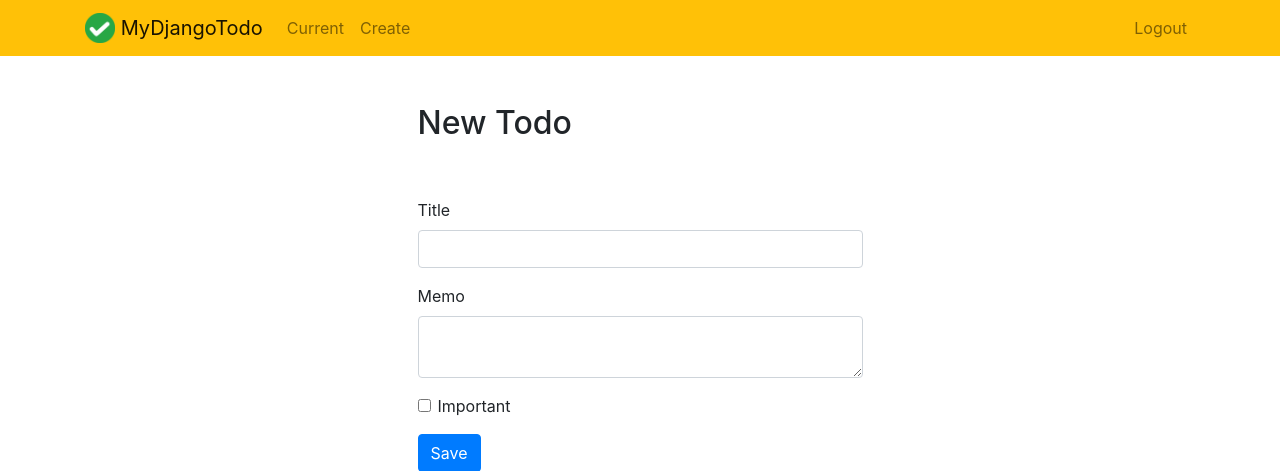
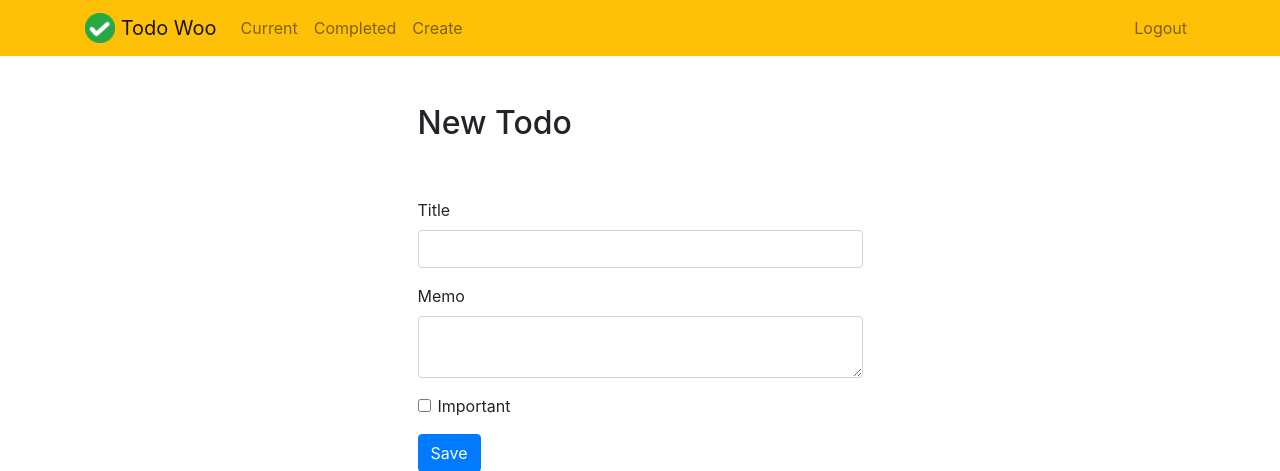
Before and after one commit to Jitgitbit/python_exercise_four, a Django app: page /create/ in a window 1280 px wide. Shown: the top 471 px of the page. Run offline with Django 3.2, Linux system fonts and the light colour scheme; a user stored in the database is signed in; some libraries are stand-ins or nearby versions.

Commit message:
completedtodos added in base.html

```diff
--- a/todo/templates/todo/base.html
+++ b/todo/templates/todo/base.html
@@ -10,7 +10,7 @@
     <link rel="stylesheet" href="https://stackpath.bootstrapcdn.com/bootstrap/4.4.1/css/bootstrap.min.css" integrity="sha384-Vkoo8x4CGsO3+Hhxv8T/Q5PaXtkKtu6ug5TOeNV6gBiFeWPGFN9MuhOf23Q9Ifjh" crossorigin="anonymous">
 
     <link rel="icon" type="image/png"  href="{% static 'todo/logo.png' %}">
-    <title>MyDjangoTodo</title>
+    <title>Todo Woo</title>
 </head>
 <body>
 
@@ -19,7 +19,7 @@
 <div class="container">
     <a class="navbar-brand" href="{% url 'home' %}">
          <img src="{% static 'todo/logo.png' %}" width="30" height="30" class="d-inline-block align-top">
-        <span>MyDjangoTodo</span>
+        <span>Todo Woo</span>
     </a>
     <button class="navbar-toggler" type="button" data-toggle="collapse" data-target="#navbarNav" aria-controls="navbarNav" aria-expanded="false" aria-label="Toggle navigation">
         <span class="navbar-toggler-icon"></span>
@@ -30,6 +30,9 @@
 
                 <li class="nav-item {{ current }}">
                     <a class="nav-link" href="{% url 'currenttodos' %}">Current</a>
+                </li>
+                <li class="nav-item {{ completed }}">
+                    <a class="nav-link" href="{% url 'completedtodos' %}">Completed</a>
                 </li>
                 <li class="nav-item {{ create }}">
                     <a class="nav-link" href="{% url 'createtodo' %}">Create</a>
```
